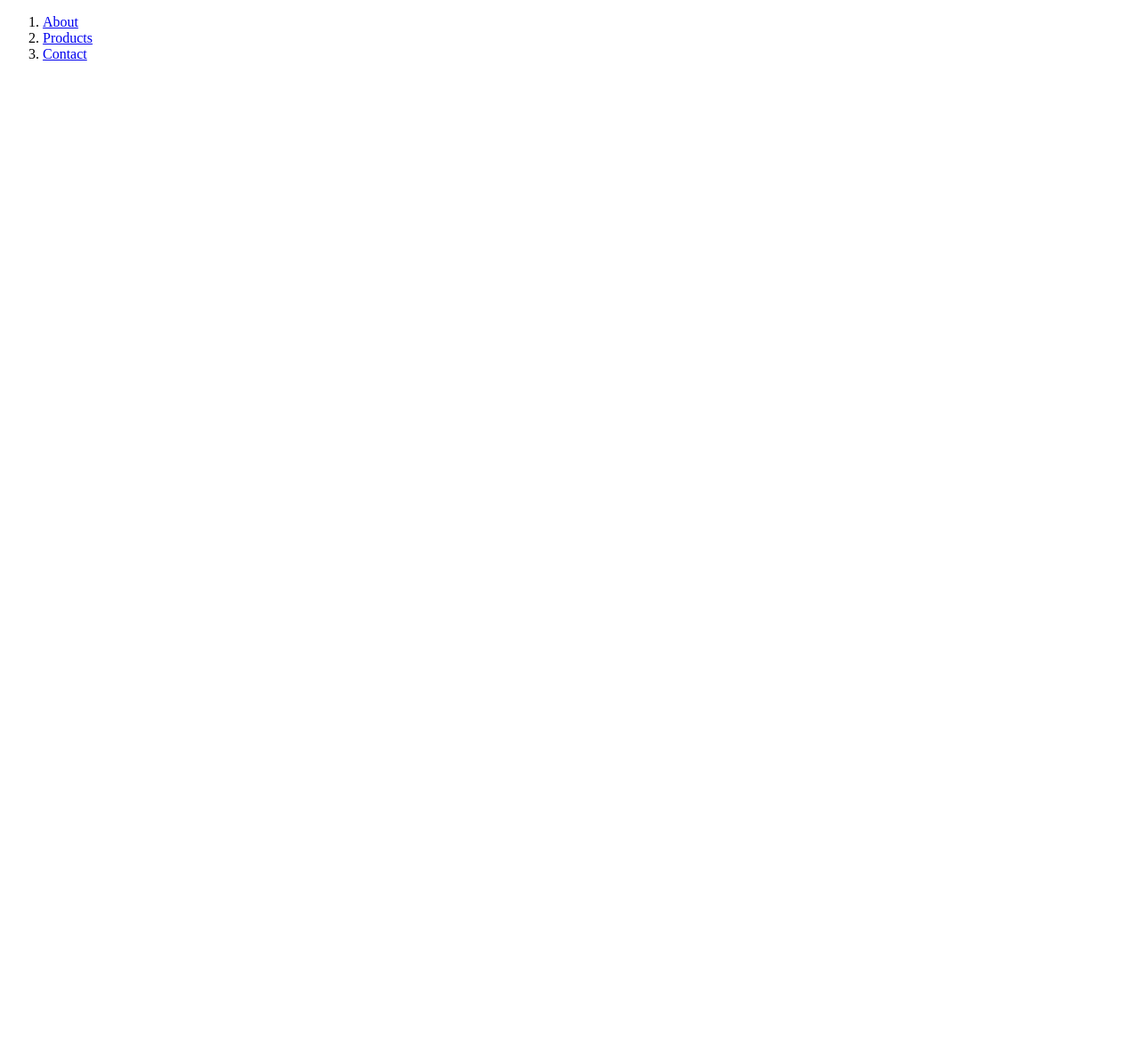
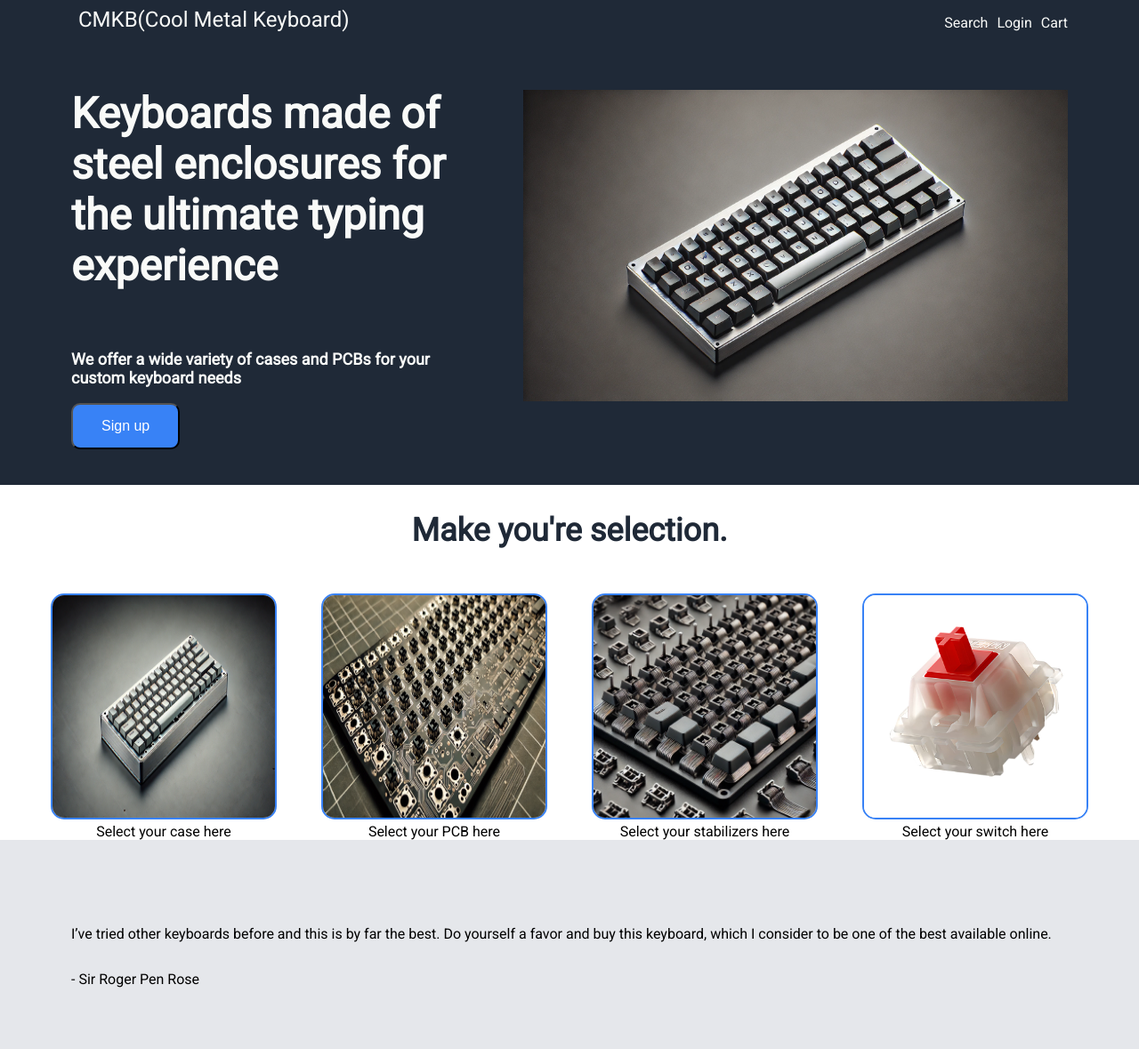
Before and after one commit to ChetanXYZ/landing_page, a plain HTML site: page index.html in a window 1280 px wide. Shown: the top 1179 px of the page at 89% size. Before the commit the page ends 800 px from the top, so only its background shows below. Drawn offline with Linux system fonts and the light colour scheme.

Commit message:
Push updated html and css page to github

```diff
--- a/index.html
+++ b/index.html
@@ -5,18 +5,73 @@
     <meta name="viewport" content="width=device-width, initial-scale=1.0">
     <title>landing_page</title>
     <link rel="stylesheet" href="styles.css">
-</head>
+    <link href='https://fonts.googleapis.com/css?family=Roboto' rel='stylesheet'>
 <body>
-    <div class="header">
-        <div class="logo">
+    <div class="main_container">
+        <div class="header">
+            <div class="logo">CMKB(Cool Metal Keyboard)</div>
+            <div class="right-links">
+                <ol>
+                    <li><a href="url" target="_blank" rel="noopener noreferrer">Search</a></li>
+                    <li><a href="url" target="_blank" rel="noopener noreferrer">Login</a></li>
+                    <li><a href="url" target="_blank" rel="noopener noreferrer">Cart</a></li>
+                </ol>
+            </div>
         </div>
-        <div class="left-links">
-            <ol>
-                <li><a href="url" target="_blank" rel="noopener noreferrer">About</a></li>
-                <li><a href="url" target="_blank" rel="noopener noreferrer">Products</a></li>
-                <li><a href="url" target="_blank" rel="noopener noreferrer">Contact</a></li>
-            </ol>
+        <div class="hero_selection">
+            <div class="center_info">
+                <div class="mid-section-text">
+                    <div class="main-text"><p>Keyboards made of steel enclosures for the ultimate typing experience</p></div>
+                    <div class="secondary-text"><p>We offer a wide variety of cases and PCBs for your custom keyboard needs</p></div>
+                    <div class="first-signup">
+                    <button type="button">Sign up</button>
+                    </div>
+                </div>
+                <div>
+                    <img class="feature_image" src="./images/Cool_metal_keyboard.webp" alt="metal keyboard made of stainless steel">
+                </div>
+            </div>
+
+            <div class="selection">
+                <div class="selection_header">Make you're selection.</div>
+                <div class="custom">
+                    <div class="info">
+                        <img class="selection_image" src="./images/selection-images/casedesign.webp">
+                        <div class="text">Select your case here</div>
+                    </div>
+                    <div class="info">
+                        <img class="selection_image" src="./images/selection-images/PCB.webp">
+                        <div class="text">Select your PCB here</div>
+                    </div>
+                    <div class="info">
+                        <img class="selection_image" src="./images/selection-images/stabilizer.webp">
+                        <div class="text">Select your stabilizers here</div>
+                    </div>
+                    <div class="info">
+                        <img class="selection_image" src="./images/selection-images/switches.jpg">
+                        <div class="text">Select your switch here</div>
+                    </div>
+                </div>
+            </div>
         </div>
+
+            <div class="Testimonial">
+                <div class="testimonial_text">
+                    <p>I’ve tried other keyboards before and this is by far the best. Do yourself a favor and buy this keyboard, which I consider to be one of the best available online.
+                    </p>
+                    <p>- Sir Roger Pen Rose</p>
+                </div>
+            </div>
+            <div class="action">
+                <div class="offers">
+                    <div>Get updates and special offers from CMKB</div>
+                    <div>By clicking on the sign up button you can stay current with the latest developments and the best offers for this keyboard</div>
+                </div>
+                <button type="button">Sign up</button>
+            <div>
+                <div>No copyright My personal project 2025</div>
+                <div>PS: Thank you Odin project</div>
+            </div>
     </div>
 </body>
 </html>
--- a/styles.css
+++ b/styles.css
@@ -0,0 +1,137 @@
+body {
+    font-family: "Roboto";
+    margin: 0;
+}
+
+.main_container {
+    display: flex;
+    flex-direction: column;
+}
+
+.header {
+    background-color: #1F2937;
+    display: flex;
+}
+
+.logo {
+    font-size: 24px;
+    color: #F9FAF8;
+    flex: 1;
+    padding: 8px;
+    margin-left: 80px;
+}
+
+.right-links {
+    margin-right: 80px;
+}
+
+ol {
+    display: flex;
+    gap: 10px;
+    align-items: flex-start;
+}
+
+li {
+    list-style: none;
+}
+
+a {
+    color: #F9FAF8;
+    text-decoration: none;
+}
+
+
+.hero_selection {
+    display: flex;
+    flex-direction: column;
+}
+
+.center_info {
+    display: flex;;
+    background-color: #1F2937;
+}
+
+.mid-section-text {
+    display: flex;
+    flex-direction: column;
+    text-align: left;
+    margin-left: 80px;
+    margin-right: 60px;
+}
+
+.main-text {
+    font-size: 48px;
+    color: #F9FAF8;
+    font-weight: 900;
+}
+
+.secondary-text,
+.first-signup {
+    font-size: 18px;
+    color: #F9FAF8;
+    font-weight: 900;
+}
+
+button {
+    background-color: #3882f6; /* Green */
+    border-radius: 10px;
+    color: white;
+    padding: 15px 32px;
+    text-align: center;
+    text-decoration: none;
+    display: inline-block;
+    font-size: 16px;
+}
+
+.feature_image {
+    height: 350px;
+    width: auto;
+    margin-right: 80px;
+    margin-top: 50px;
+    margin-bottom: 90px;
+}
+
+.custom {
+    display: flex;
+    background-color: white;
+    text-align: center;
+    justify-content: center;
+    gap: 50px;
+    margin-top: 50px;
+
+}
+
+.selection_header {
+    text-align: center;
+    color: #1F2937;
+    font-weight: 900;
+    font-size: 36px;
+    margin: 30px;
+
+}
+.selection_image {
+    height: 250px;
+    width: 250px;
+    border: solid 2px #3882f6;
+    border-radius: 15px;
+}
+
+.Testimonial {
+    background-color: #E5E7EB;
+    height: 300px;
+
+}
+
+.testimonial_text {
+    display: flex;
+    flex-direction: column;
+    flex-wrap: wrap;
+    margin: 30px;
+    padding: 50px 50px 50px 50px;
+}
+
+.quote {
+    padding: 100px;
+    font-weight: lighter;
+
+}
```
Also changed, not shown: images/Cool_metal_keyboard.webp (added), images/selection-images/PCB.webp (added), images/selection-images/casedesign.webp (added), images/selection-images/stabilizer.webp (added), images/selection-images/switches.jpg (added), 2 other files.
